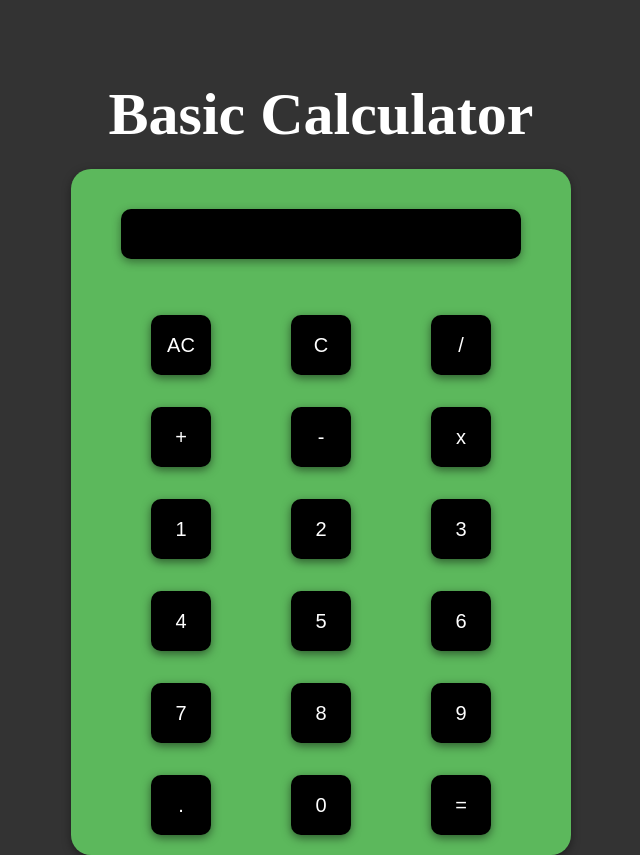
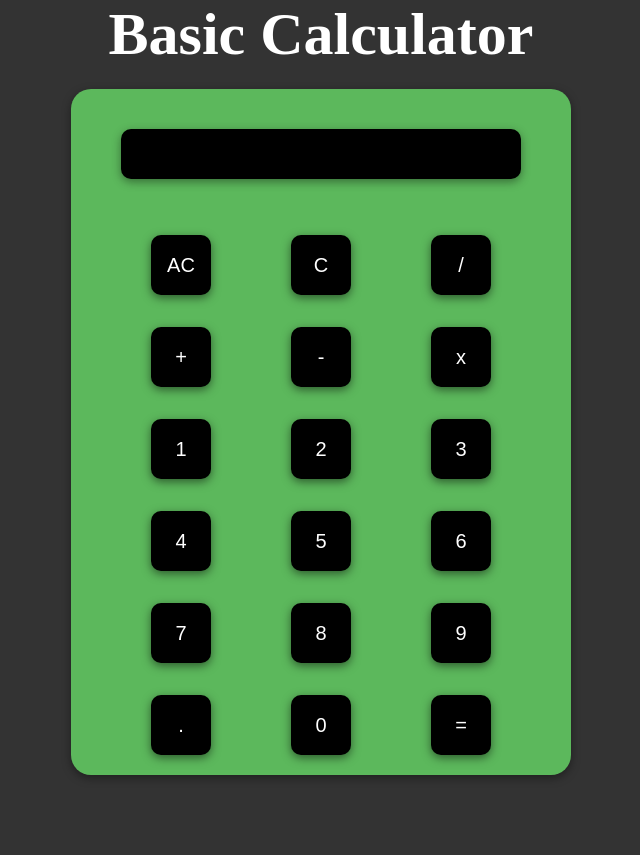
Before and after one commit to Hamza-777/calculator, a plain HTML site: page index.html in a window 1280 px wide. Shown: the whole page, without its empty margins (319-959 px from the left). After the commit the page ends 800 px from the top, so only its background shows below. Drawn offline with Linux system fonts and the light colour scheme.

Commit message:
final commit

```diff
--- a/style.css
+++ b/style.css
@@ -16,7 +16,7 @@ body {
     margin: 0 auto;
     text-align: center;
     position: relative;
-    top: 80px;
+    /* top: 80px; */
     font-size: 30px;
     color: white;
     /* background-color: black; */
@@ -28,7 +28,7 @@ body {
     margin: auto;
     background-color: #5cb85c;
     position: relative;
-    top: 100px;
+    top: 20px;
     border-radius: 20px;
     box-shadow: 0 3px 10px rgba(0, 0, 0, 0.4);
     animation-name: container;
@@ -119,6 +119,6 @@ button:hover {
         top: -300px;
     }
     100% {
-        top: 100px;
+        top: 20px;
     }
 }
```
